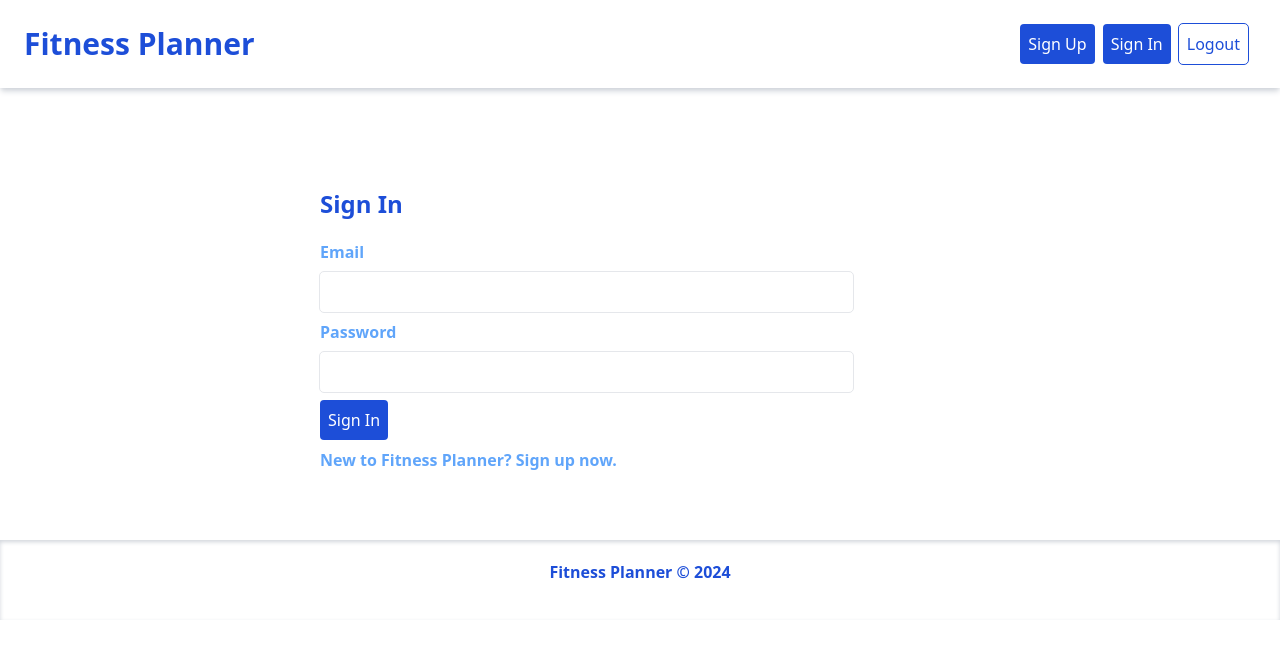
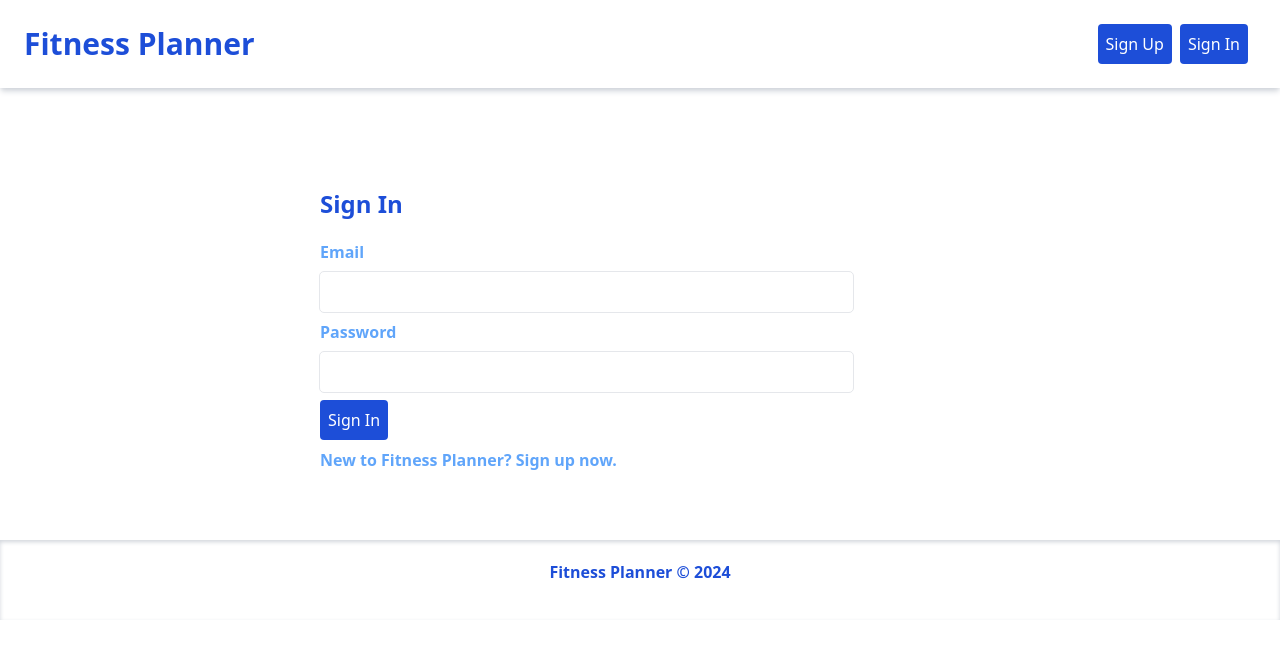
Before and after one commit to Avinashparasa/Health-App-FinalYear, a React (Create React App) app in the folder frontend/: page /user/login in a window 1280 px wide. Shown: the top 658 px of the page. Built offline with nearby package versions, Linux system fonts and the light colour scheme.

Commit message:
setting the Initial auth status

```diff
--- a/frontend/src/components/Navbar.js
+++ b/frontend/src/components/Navbar.js
@@ -1,12 +1,16 @@
 import React, { useState } from "react";
 import { Link } from "react-router-dom";
-import { useDispatch } from "react-redux";
+import { useDispatch, useSelector } from "react-redux";
 
 //redux slices
 import { userLogout } from "../redux/authSlice";
 
 const Navbar = () => {
   const dispatch = useDispatch();
+  const auth = useSelector((store) => store.authentication || {}); // auth is not undefined
+  const { register, login } = auth;
+  const userEmail = register?.email || login?.email;
+
   const [menu, setMenu] = useState(false);
 
   const displayMenu = () => {
@@ -38,18 +42,27 @@ const Navbar = () => {
       >
         <div className="text-sm lg:flex-grow"></div>
         <div>
+          {userEmail && (
+            <span className="text-blue-700 mr-4">Welcome, {userEmail}</span>
+          )}
+
+          {!userEmail ? (
+            <>
               <button className="bg-blue-700 text-white rounded p-2 mr-2 block lg:inline-block lg:mt-0 mt-4">
                 <Link to={"/user/register"}>Sign Up</Link>
               </button>
               <button className="bg-blue-700 text-white rounded p-2 mr-2 block lg:inline-block lg:mt-0 mt-4">
                 <Link to={"/user/login"}>Sign In</Link>
               </button>
+            </>
+          ) : (
             <button
               className="text-blue-700 outline outline-1 outline-blue-700 rounded p-2 mr-2 block lg:inline-block lg:mt-0 mt-4"
               onClick={handleLogout}
             >
               <Link to={"/"}>Logout</Link>
             </button>
+          )}
         </div>
       </div>
     </header>
--- a/frontend/src/redux/authSlice.js
+++ b/frontend/src/redux/authSlice.js
@@ -1,10 +1,20 @@
 import { createSlice } from "@reduxjs/toolkit";
+
+//load user data from local storage
+const loadUserFromLocalStorage = () => {
+  try {
+    const serializedUser = localStorage.getItem("user");
+    return serializedUser ? JSON.parse(serializedUser) : null;
+  } catch (e) {
+    return null;
+  }
+};
 
 export const authSlice = createSlice({
   name: "auth",
   initialState: {
-    register: null,
-    login: null,
+    register: loadUserFromLocalStorage(),
+    login: loadUserFromLocalStorage(),
   },
   reducers: {
     userRegister: (state, action) => {
```
Lines whose indentation alone changed are shown as unchanged.
